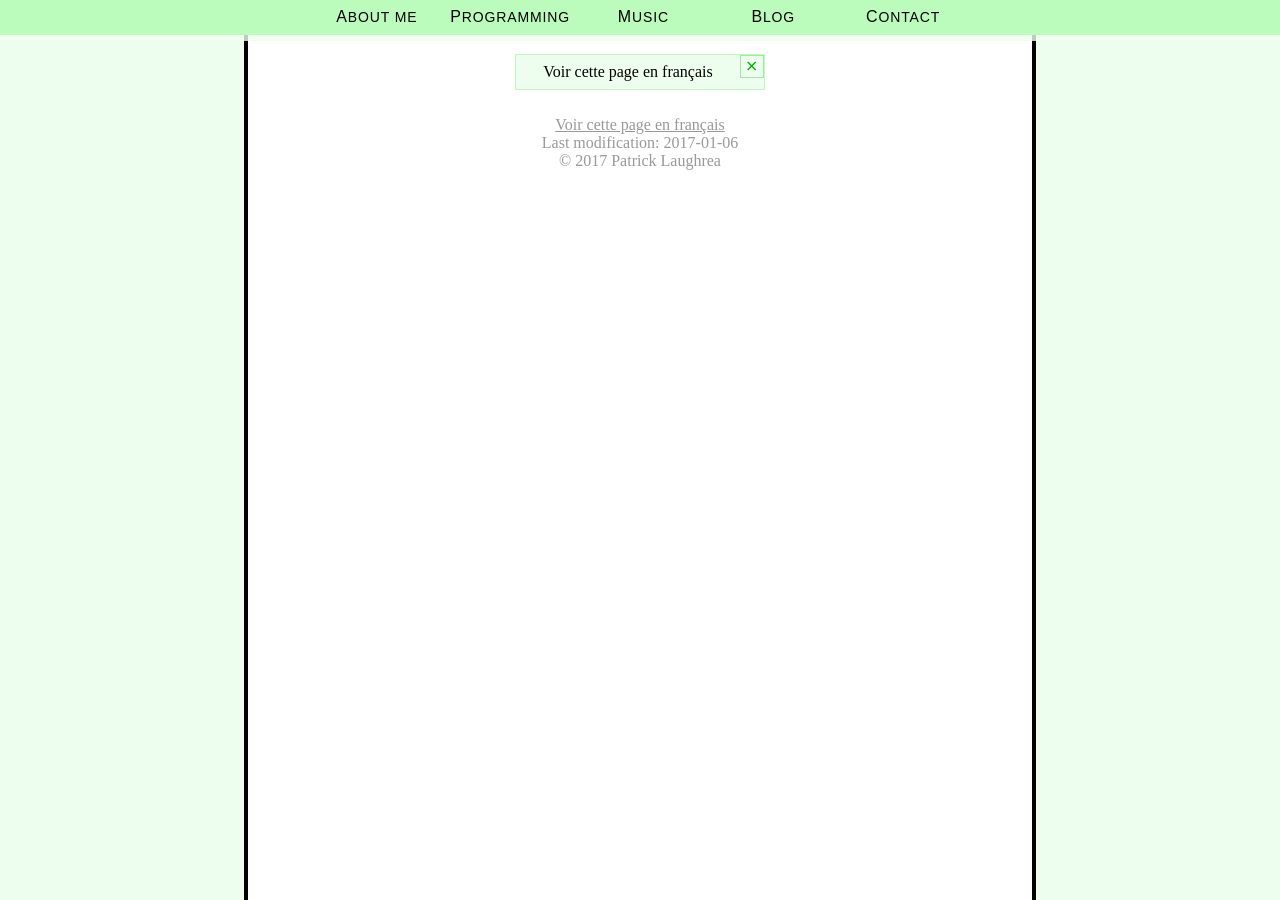
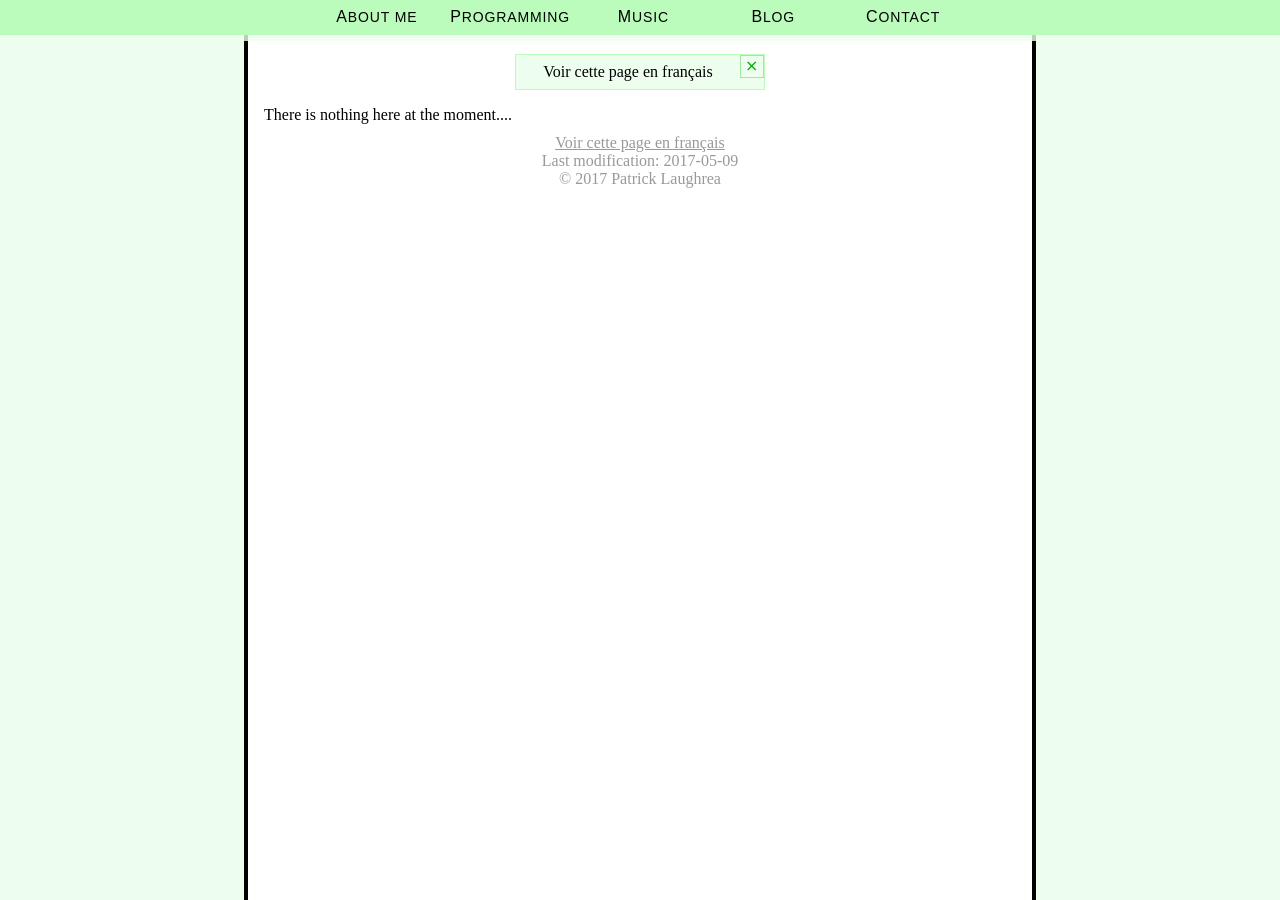
Before and after one commit to Pat-Laugh/pat-laugh.github.io, a Jekyll site: the page built from en/blog.html, in a window 1280 px wide. Built offline with Jekyll 4.4.1, drawn with Linux system fonts in a browser that asks for light colours.

Commit message:
Add information message in empty pages

```diff
--- a/en/blog.html
+++ b/en/blog.html
@@ -2,5 +2,6 @@
 layout: en/default
 title: Blog
 link: blog
-last_modif: 2017-01-06
+last_modif: 2017-05-09
 ---
+There is nothing here at the moment....
--- a/en/music.html
+++ b/en/music.html
@@ -2,5 +2,6 @@
 layout: en/default
 title: Music
 link: music
-last_modif: 2017-01-06
+last_modif: 2017-05-09
 ---
+There is nothing here at the moment....
--- a/fr/blog.html
+++ b/fr/blog.html
@@ -2,5 +2,6 @@
 layout: fr/default
 title: Blog
 link: blog
-last_modif: 2017-01-06
+last_modif: 2017-05-09
 ---
+Il n'y a rien ici en ce moment....
--- a/fr/music.html
+++ b/fr/music.html
@@ -2,7 +2,8 @@
 layout: fr/default
 title: Musique
 link: music
-last_modif: 2017-01-06
+last_modif: 2017-05-09
 permalink: /fr/musique
 redirect_from: /fr/music
 ---
+Il n'y a rien ici en ce moment....
```
